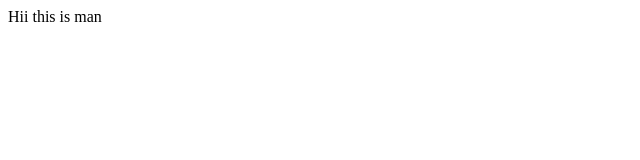
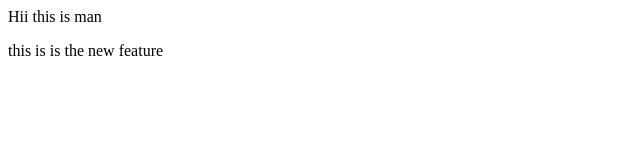
Before and after one commit to Tarunroy20/localrepo, a plain HTML site: page index.html in a window 1280 px wide. Shown: the whole page, without its empty margins (0-640 px from the left). Drawn offline with Linux system fonts and the light colour scheme.

Commit message:
add new feature 1

```diff
--- a/index.html
+++ b/index.html
@@ -1 +1,2 @@
 <p>Hii this is man</p>
+<p>this is is the new feature</p>
```
